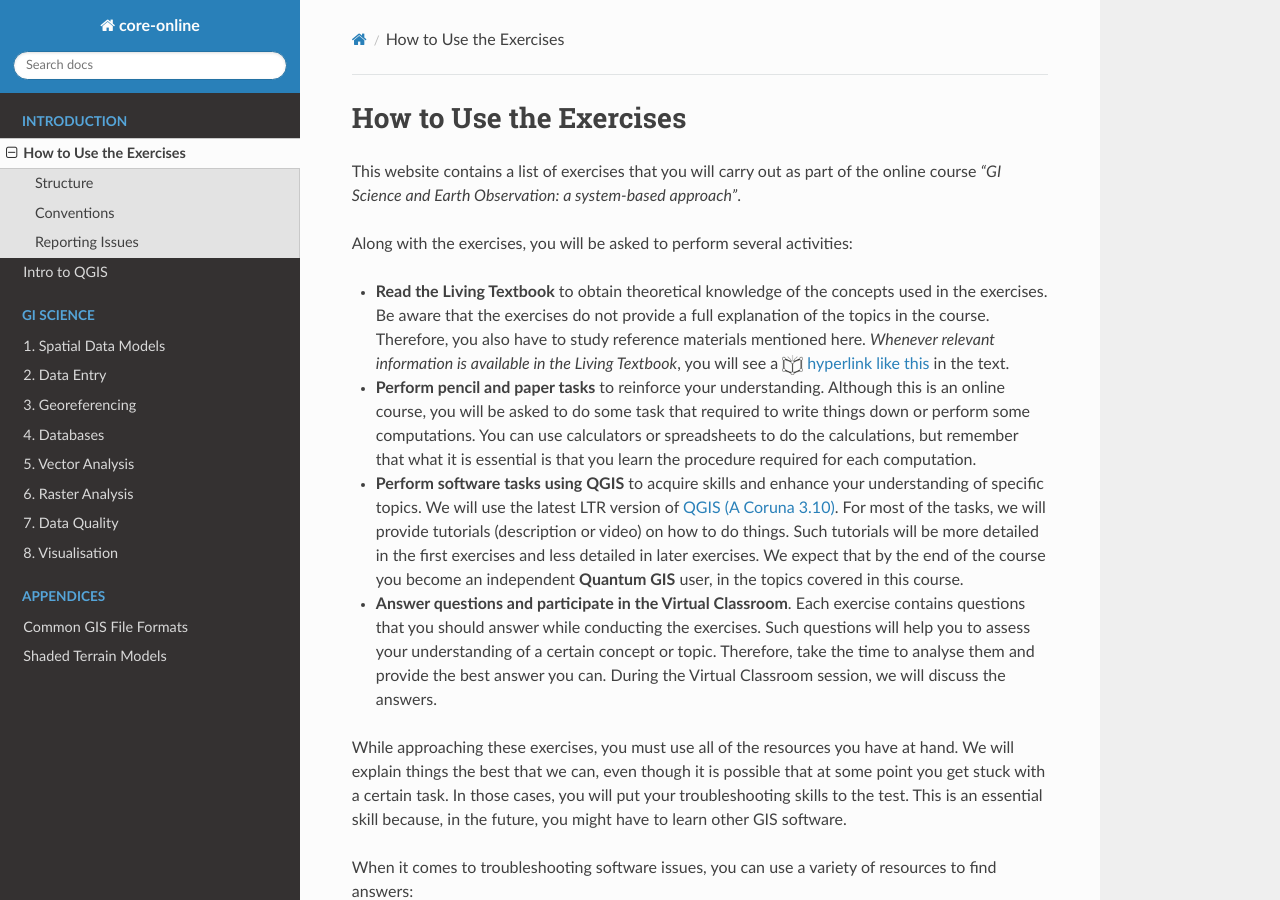
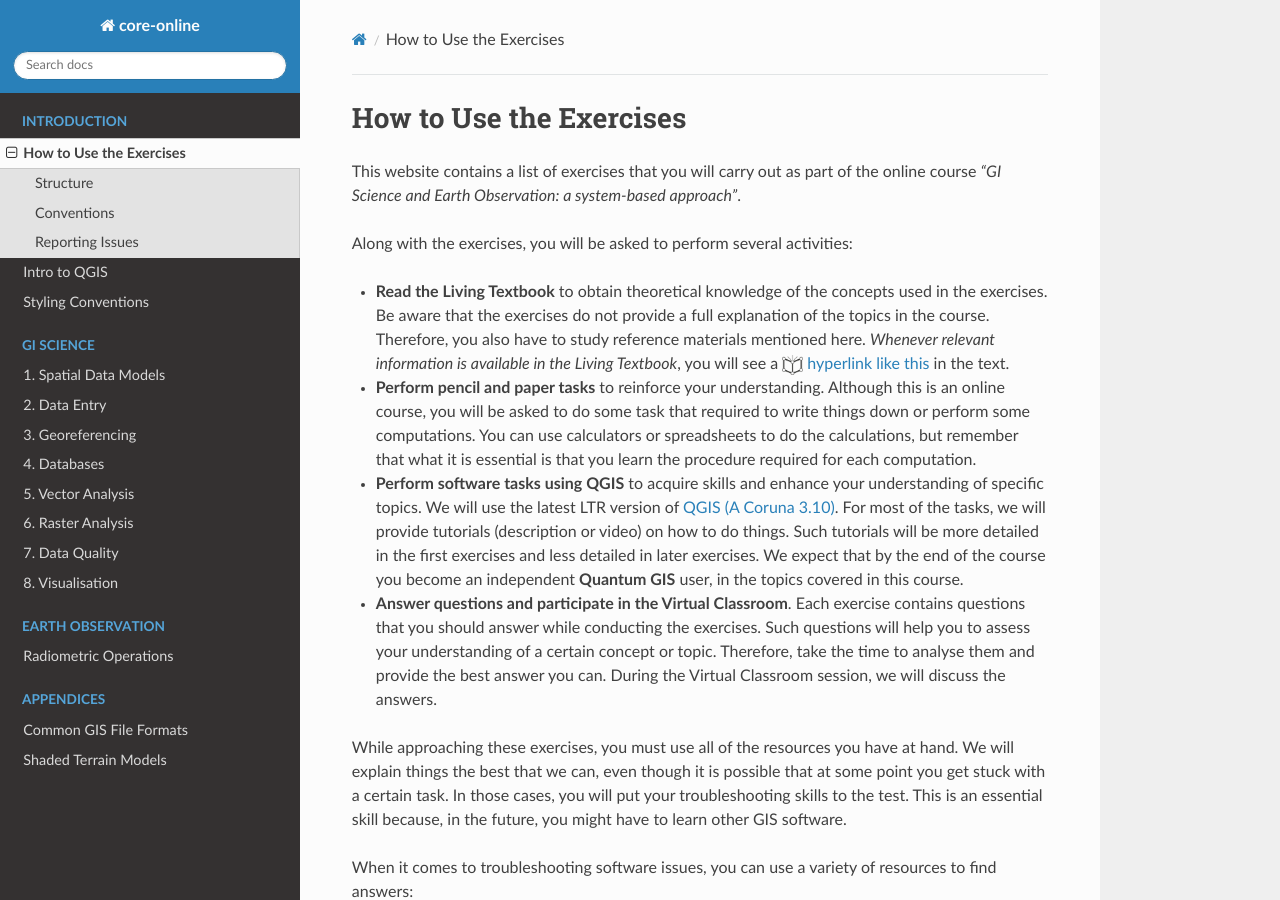
Before and after one commit to manuGil/online-core, a Sphinx documentation site: the page built from docs/source/how-to.rst, in a window 1280 px wide and 900 px high. Built offline with Sphinx 7.4.7 and the Read the Docs theme 2.0.0, drawn with Linux system fonts in a browser that asks for light colours.

Commit message:
enable eo exercises

```diff
--- a/docs/source/conf.py
+++ b/docs/source/conf.py
@@ -57,7 +57,7 @@
 # List of patterns, relative to source directory, that match files and
 # directories to ignore when looking for source files.
 # This pattern also affects html_static_path and html_extra_path.
-exclude_patterns = ['assets/ltb-links-gis.rst', 'assets/data-links-gis.rst', 'radiometric-ops.rst', 'layout.rst' ]
+exclude_patterns = ['assets/ltb-links-gis.rst', 'assets/data-links-gis.rst']
 
 # Allows storing external links in separated rst
 rst_epilog=""
--- a/docs/source/index.rst
+++ b/docs/source/index.rst
@@ -32,6 +33,8 @@
    :maxdepth: 2
    :caption: Earth Observation
 
+   radiometric-ops
+
 .. toctree::
    :maxdepth: 2
    :caption: Data Integration
```
Also changed, not shown: other parts of docs/source/index.rst (+1 -0 lines), docs/source/style-guide.rst (line endings or trailing spaces).
